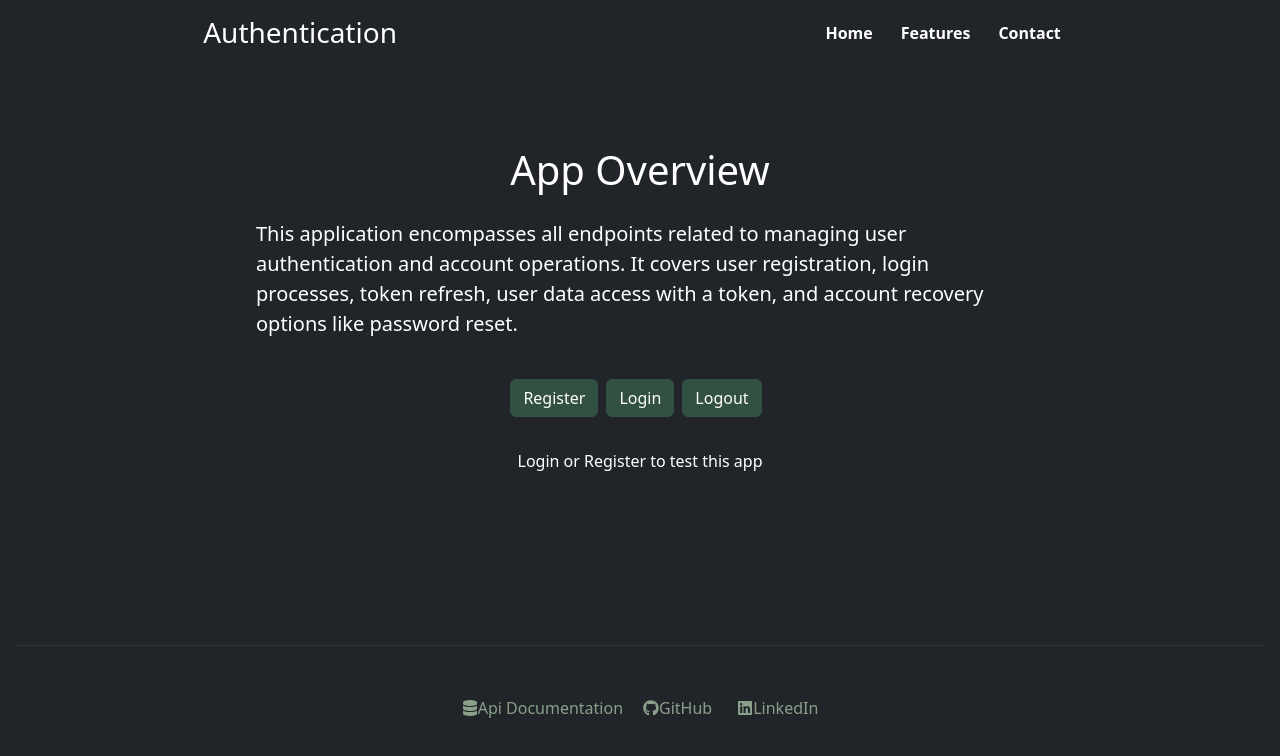
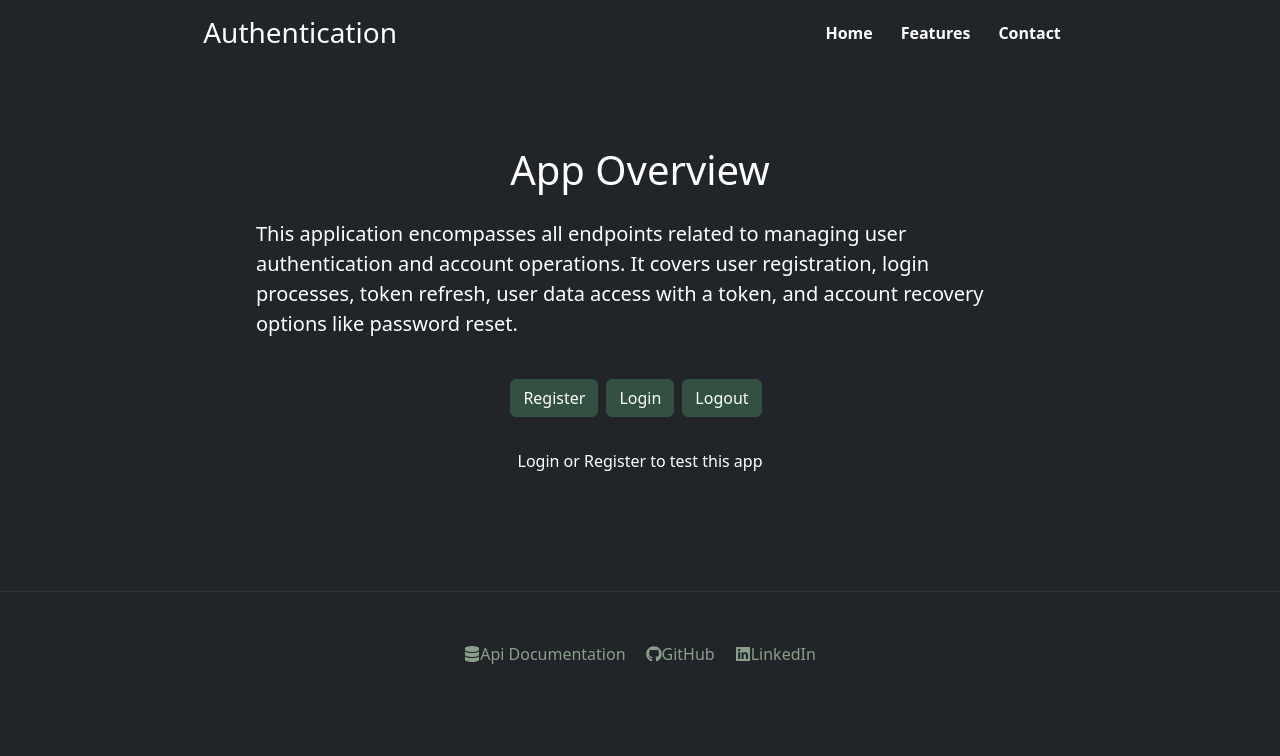
Before and after one commit to anthonynarine/AuthFlow, a React (Create React App) app in the folder react-auth/: page / in a window 1280 px wide. Shown: the top 756 px of the page. Built offline with nearby package versions, Linux system fonts and the light colour scheme; no server answers.

Commit message:
updated footer

```diff
--- a/react-auth/src/App.css
+++ b/react-auth/src/App.css
@@ -3,6 +3,14 @@
 body {
   background-color:#212529; /* Set the background color for all pages */
 }
+
+.app-container {
+  display: flex;
+  flex-direction: column;
+  min-height: 100vh;
+}
+
+
 
 .App {
   text-align: center;
@@ -18,3 +26,9 @@ body {
   font-size: calc(10px + 2vmin);
   color: white;
 }
+
+.routes-content {
+  flex: 1;
+  overflow-y: auto; /* Allow scrolling within this container */
+  padding-bottom: 80px;
+}
--- a/react-auth/src/App.js
+++ b/react-auth/src/App.js
@@ -4,17 +4,23 @@ import { RegisterPage } from "./components/register/RegisterPage";
 import { Features } from "./components/app-features/Features";
 import HomePage from "./components/home/HomePage";
 import "./App.css"
+import { Footer } from "./components/home/footer/Footer";
 
 
 function App() {
   return (
     <>
+    <div className="app-container">
+      <div className="routes-content" style={{ flex: 1, overflowY: 'auto' }}>
         <Routes>
           <Route path="/" element={<HomePage />} />
           <Route path="/register" element={<RegisterPage />} />
           <Route path="/login" element={<LoginPage />} />
           <Route path="/features" element={<Features />} />
         </Routes>
+      </div>
+      <Footer />
+    </div>
     </>
   );
 }
--- a/react-auth/src/components/Home/Home.css
+++ b/react-auth/src/components/Home/Home.css
@@ -62,13 +62,13 @@
     }
 
   }
-
+/*
   .footer-container {
     margin-top: auto;
     text-align:center;
     margin-bottom: 4rem;
   }
-
+   */
 
 .white-text {
     color: white; /* Set the text color to white */
--- a/react-auth/src/components/Home/HomePage.jsx
+++ b/react-auth/src/components/Home/HomePage.jsx
@@ -54,7 +54,6 @@ function HomePage() {
         <div className="message">{message}</div>
       </main>
 
-      <Footer />
 
     </div>
   );
--- a/react-auth/src/components/Home/dropdownMenu/DropdownMenu.css
+++ b/react-auth/src/components/Home/dropdownMenu/DropdownMenu.css
@@ -24,7 +24,7 @@
     z-index: 1; /* Ensure it's above other content */
     width: 100%; /* Optional: Match the width to the dropdown button */
     /* box-shadow: 0 8px 16px rgba(0,0,0,0.2); */
-    background-color: #FFFFFF; /* Light grey background */
+    background-color: #000; /* Light grey background */
 }
 
 .dropdown.show .dropdown-menu {
@@ -44,7 +44,7 @@
 
 /* Styles for individual dropdown items */
 .dropdown-item {
-    color: rgb(0, 3, 6);
+    color: rgb(255, 255, 255);
     padding: 10px 35px;
     text-decoration: none;
     display: flex; /* Ensure links take up the full width of the menu */
@@ -61,5 +61,5 @@
 .dropdown-item:hover {
     background-color: inherit;
     text-decoration: underline;
-    color:  rgb(50, 52, 54);
+    color:  rgb(255, 255, 255);
 }
--- a/react-auth/src/components/Home/footer/Footer.css
+++ b/react-auth/src/components/Home/footer/Footer.css
@@ -1,26 +1,36 @@
 /* Footer.css */
+/* Footer.css */
+.footer-container {
+  position: fixed;
+  left: 0;
+  right: 0;
+  bottom: 0;
+  width: 100%;
+  background-color: #212529; /* or any color that fits your design */
+  color: white;
+  text-align: center;
+  padding: 20px 0;
+  z-index: 100; /* Ensure it's above other content */
+}
+
+
 .link-container {
-    text-align: center; /* Centers inline or inline-block elements horizontally */
-    display: flex; /* Use flexbox for the container */
-    justify-content: center; /* Center flex items horizontally */
-    align-items: center; /* Align flex items vertically */
+  display: flex;
+  justify-content: center;
+  align-items: center;
   border-top: 1px solid #333;
+  padding: 50px 0; /* Adds padding around the links for spacing from the border and content above */
 }
 
 .github-link, .linkedin-link, .api-link {
   color: rgb(138, 159, 138);
   display: inline-flex;
   align-items: center;
-    margin: 0 10px;
-    margin-top: 50px;
+  margin: 0 10px; /* Uniform margin for all links */
   text-decoration: none;
 }
 
-  .github-link {
-    margin-right: 15px;
+.github-link:hover, .linkedin-link:hover, .api-link:hover { /* Added .api-link:hover for consistency */
+  color: rgb(35, 116, 66); /* Hover color for all links */
+  text-decoration: underline;
 }
-
-  .github-link:hover, .linkedin-link:hover {
-    color: rgb(35, 116, 66); /* Change to the color you want on hover */
-    text-decoration: underline; /* Example effect: underline on hover */
-  }
--- a/react-auth/src/components/app-features/Features.css
+++ b/react-auth/src/components/app-features/Features.css
@@ -1,8 +1,8 @@
 .features-container h1 {
   color: white;
   text-align: center;
-  margin-bottom: 1rem;
-
+  margin-bottom: 50px;
+  background-color: #61DAFB;
   display: block; /* Ensures the h1 element is treated as a block-level element */
   width: 100%; /* Ensures the underline spans the full width of the container */
   border-bottom: 1px solid #333; /* Creates the underline with a solid line and sets its color */
@@ -12,7 +12,7 @@
 }
 
   .features-container h1, .features-container h2 {
-    color: #d3c9c9; /* A subtle blue for headings */
+    color: black; /* A subtle blue for headings */
     text-align: center;
     margin-bottom: 1rem;
   }
@@ -26,11 +26,13 @@
 
   .features-container section {
     margin-bottom: 3rem; /* Increase spacing between sections for better visual separation */
+
   }
 
   /* For small screens, reduce padding in paragraphs for better space utilization */
   @media (max-width: 768px) {
     .features-container p {
       padding: 0 5%;
+      padding-bottom: 70px;
     }
   }
--- a/react-auth/src/components/app-features/Features.jsx
+++ b/react-auth/src/components/app-features/Features.jsx
@@ -16,7 +16,7 @@ export const Features = () => {
     <div className="features-container" style={{position: "relative"}}>
         <button onClick={handleClick} style={{ position: 'absolute', top: 20, left: 0, margin: '20px', background: 'none', color: "#D3D3D3", border: 'none', cursor: 'pointer' }}
               title="Go back to homepage">
-        <RiArrowGoBackLine size="1.5em" />
+        <RiArrowGoBackLine size="1.5em" style={{ color: "black"}} />
       </button>
       <h1>Technical Features </h1>
       <h2>Network Requests</h2>
--- a/react-auth/src/components/login/Login.css
+++ b/react-auth/src/components/login/Login.css
@@ -69,3 +69,9 @@
   text-align: center;
   font-size: 1.5rem; /* Typography improvements */
 }
+
+.footer-container {
+  margin-top: auto;
+  text-align:center;
+  margin-bottom: 4rem;
+}
```
Lines whose indentation alone changed are shown as unchanged.
